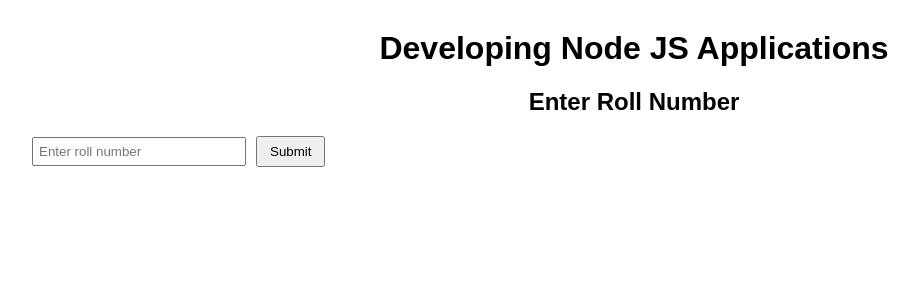
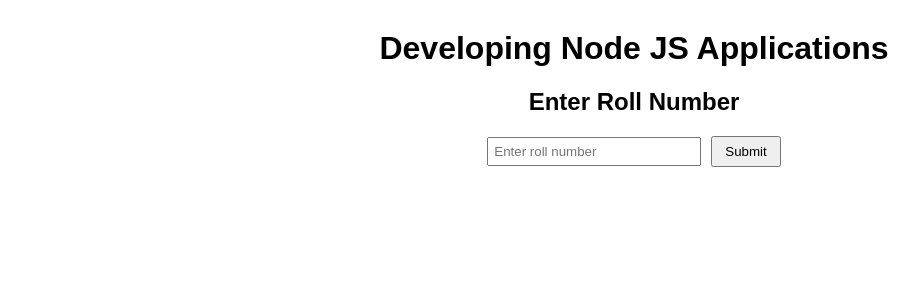
Before and after one commit to jiteshbhatia9302/Examination, a Next.js app: page / in a window 1280 px wide. Shown: the top 300 px of the page, without its empty margins (6-925 px from the left). Built offline with nearby package versions, Linux system fonts and the light colour scheme.

Commit message:
Update index.js

```diff
--- a/pages/index.js
+++ b/pages/index.js
@@ -23,8 +23,9 @@ export default function Home() {
 
   return (
     <div style={{ fontFamily: "Arial, sans-serif", margin: "30px" }}>
-    <h1 style={{ textAlign: "center" }}>Developing Node JS Applications</h1>
-    <h2 style={{ textAlign: "center" }}>Enter Roll Number</h2>
+  <span style={{ textAlign: "center" }}>
+    <h1>Developing Node JS Applications</h1>
+    <h2>Enter Roll Number</h2>
       <form onSubmit={handleSubmit} style={{ marginBottom: "20px" }}>
         <input
           type="number"
@@ -38,7 +39,7 @@ export default function Home() {
           Submit
         </button>
       </form>
-
+            </span>
       {content && (
         <div style={{
           marginTop: "20px",
```
